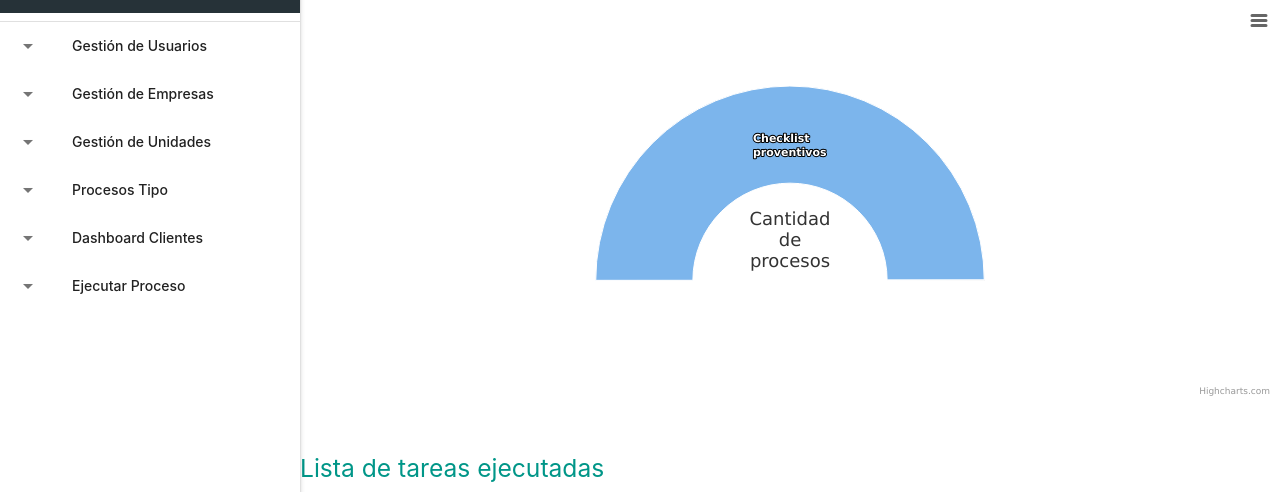
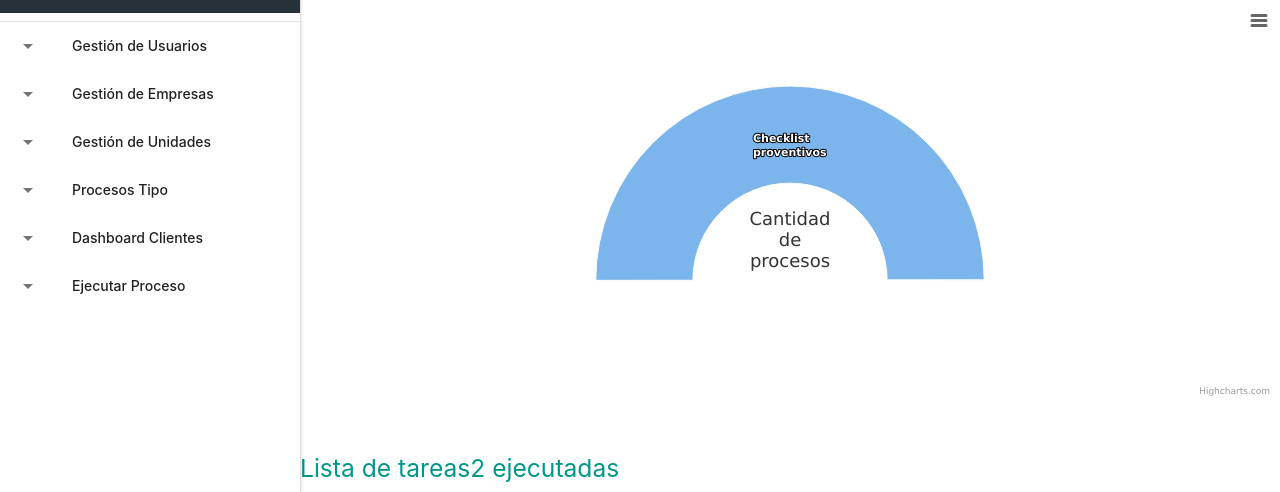
Before and after one commit to GuillermoMontecinos/workflow, a Django app: template templates/DashboardCliente/dashboard.html in a window 1280 px wide. Shown: the part 172-664 px from the top of the page. Run offline with Django 3.2, Linux system fonts and the light colour scheme; the template is opened without the code that fills it, so the values that code supplies are empty; some libraries are stand-ins or nearby versions.

Commit message:
Modifique el dashboard

```diff
--- a/templates/DashboardCliente/dashboard.html
+++ b/templates/DashboardCliente/dashboard.html
@@ -35,7 +35,7 @@
       <!-- Carga del Dashboard -->
   <div class="row">
     <div class="s12">
-      <h5 class="left teal-text darken-1"> Lista de tareas ejecutadas </h5>
+      <h5 class="left teal-text darken-1"> Lista de tareas2 ejecutadas </h5>
       <table class="responsive-table highlight">
         <tr>
           <th>Cantidad de tareas</th>
```
